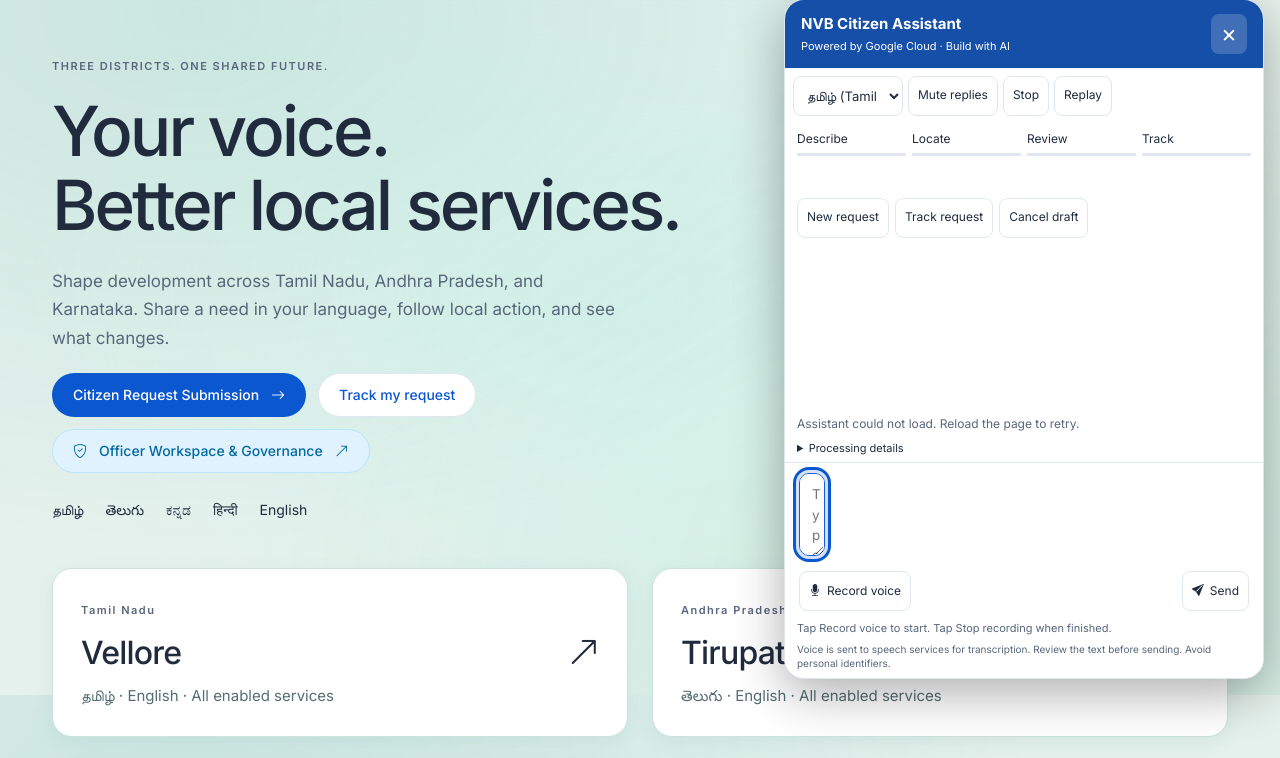
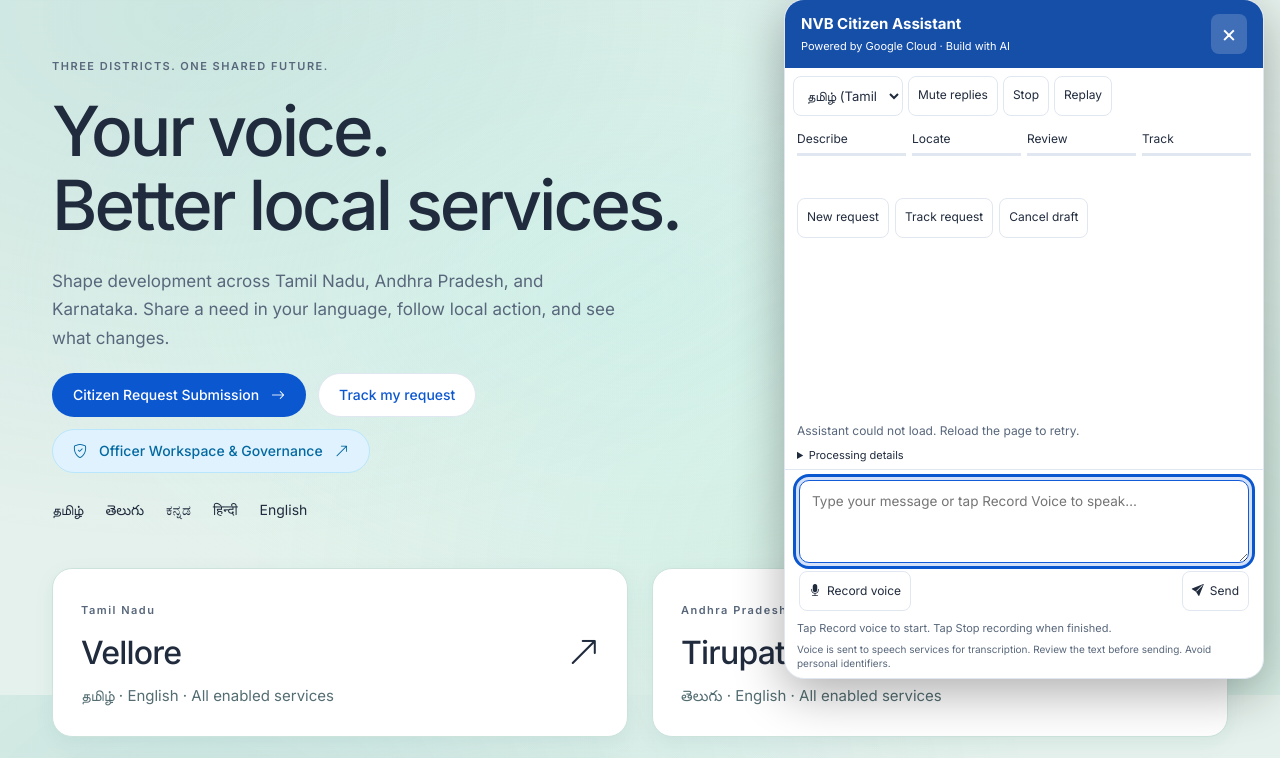
Before and after one commit to sonofmoon/nexus-visbharat, a Flask app: page /pilot in a window 1280 px wide, after a click on "Talk to NVB". Shown: the part 105-863 px from the top of the page. Run offline with Flask 3, Linux system fonts and the light colour scheme; data comes from the database, SQL or seed files in the repository; data that the repository does not hold is empty; parts of the project's set-up code (start-up, migrations or seed data) failed here and were passed over; some libraries are stand-ins or nearby versions; some web fonts are replaced.

Commit message:
fix: resolve narrow citizen assistant textarea layout and enforce full width

```diff
--- a/static/css/citizen-assistant.css
+++ b/static/css/citizen-assistant.css
@@ -42,10 +42,10 @@
 .nvb-btn-secondary:hover { background:#f8f9fa!important;border-color:#b7c4d7!important; }
 .nvb-btn-primary { background:#145bd7!important;border:0!important;color:#fff!important;border-radius:6px!important;padding:5px 14px!important;font-size:12px!important;font-weight:700!important;cursor:pointer;display:inline-flex;align-items:center;gap:4px; }
 .nvb-btn-primary:hover { background:#0f49b0!important; }
-.nvb-assistant-input { display:flex;flex-direction:column;gap:8px;padding:10px 14px;border-top:1px solid var(--public-border,#ddd);background:var(--public-surface,#fff); }
-.nvb-input-textarea-wrapper { width:100%;position:relative; }
-.nvb-assistant-input textarea { width:100%;min-height:68px;max-height:160px;resize:vertical;padding:10px 12px;font:inherit;font-size:13.5px;line-height:1.5;border:1.5px solid var(--public-border,#b7c4d7);border-radius:10px;background:var(--public-surface,#fff);color:var(--public-text,#17263a);box-sizing:border-box;transition:border-color 0.15s ease, box-shadow 0.15s ease;overflow-y:auto; }
-.nvb-assistant-input textarea:focus { outline:none;border-color:#145bd7;box-shadow:0 0 0 3px rgba(20,91,215,0.18); }
+.nvb-assistant-input { display:flex;flex-direction:column;gap:8px;padding:10px 14px;border-top:1px solid var(--public-border,#ddd);background:var(--public-surface,#fff);width:100%!important;box-sizing:border-box!important; }
+.nvb-input-textarea-wrapper { width:100%!important;min-width:100%!important;position:relative;box-sizing:border-box!important; }
+.nvb-assistant-input textarea,#dfcxAssistantWindow #dfcxInputText,.public-page #dfcxInputText { width:100%!important;min-width:100%!important;display:block!important;min-height:76px;max-height:160px;resize:vertical;padding:10px 12px;font:inherit;font-size:13.5px;line-height:1.5;border:1.5px solid var(--public-border,#b7c4d7);border-radius:10px;background:var(--public-surface,#fff);color:var(--public-text,#17263a);box-sizing:border-box!important;transition:border-color 0.15s ease, box-shadow 0.15s ease;overflow-y:auto; }
+.nvb-assistant-input textarea:focus,#dfcxAssistantWindow #dfcxInputText:focus { outline:none;border-color:#145bd7;box-shadow:0 0 0 3px rgba(20,91,215,0.18); }
 .nvb-input-actions-bar { display:flex;justify-content:space-between;align-items:center;gap:8px; }
 .nvb-mic-action-btn { display:inline-flex;align-items:center;justify-content:center;gap:6px;padding:7px 14px;border-radius:8px;font-size:12.5px;font-weight:600;background:var(--public-bg,#f1f5fb);border:1px solid var(--public-border,#b7c4d7);color:var(--public-text,#17263a);cursor:pointer;transition:all 0.15s ease; }
 .nvb-mic-action-btn:hover { background:#e2ecf9;border-color:#145bd7;color:#145bd7; }
--- a/static/css/public.css
+++ b/static/css/public.css
@@ -353,8 +353,8 @@
 .public-page .public-legacy :is(button, input, select, textarea) { min-width: 0; }
 .public-page .public-legacy button { min-height: 44px; }
 .public-page #dfcxVoiceWidgetWrapper { max-width: calc(100vw - 32px); right: 16px !important; bottom: 16px !important; z-index: 99999 !important; }
-.public-page #dfcxAssistantWindow { max-width: calc(100vw - 32px) !important; max-height: calc(100dvh - 80px) !important; height: min(620px, calc(100dvh - 80px)) !important; }
-.public-page #dfcxInputText { width: 0; min-width: 0; }
+.public-page #dfcxAssistantWindow { width: 480px; max-width: calc(100vw - 32px) !important; max-height: calc(100dvh - 60px) !important; height: min(680px, calc(100dvh - 60px)) !important; }
+.public-page #dfcxInputText { width: 100% !important; min-width: 100% !important; box-sizing: border-box !important; }
 .public-page #dfcxTelemetryBar { flex-wrap: wrap; gap: 8px; }
 .public-page .public-legacy-modal > div { max-height: calc(100dvh - 32px) !important; }
 @keyframes public-record-pulse { 50% { box-shadow: 0 0 0 8px #b3261e22; } }
--- a/templates/_citizen_assistant.html
+++ b/templates/_citizen_assistant.html
@@ -38,5 +38,5 @@
     <p class="nvb-assistant-notice" data-assistant-text="notice">Voice is sent to speech services for transcription. Review the text before sending. Avoid personal identifiers.</p>
   </section>
 </div>
-<link rel="stylesheet" href="{{ url_for('static', filename='css/citizen-assistant.css') }}?v=2.2">
-<script src="{{ url_for('static', filename='js/citizen-assistant.js') }}?v=2.2" defer></script>
+<link rel="stylesheet" href="{{ url_for('static', filename='css/citizen-assistant.css') }}?v=2.5">
+<script src="{{ url_for('static', filename='js/citizen-assistant.js') }}?v=2.5" defer></script>
--- a/templates/partials/public_head.html
+++ b/templates/partials/public_head.html
@@ -1,5 +1,5 @@
 <link rel="preconnect" href="https://fonts.googleapis.com">
 <link rel="preconnect" href="https://fonts.gstatic.com" crossorigin>
 <link href="https://fonts.googleapis.com/css2?family=Google+Sans:wght@400;500;700&family=Inter:wght@400;500;600;700&display=swap" rel="stylesheet">
-<link rel="stylesheet" href="/static/css/public.css">
+<link rel="stylesheet" href="/static/css/public.css?v=2.5">
 <script src="/static/js/public-ui.js"></script>
```
